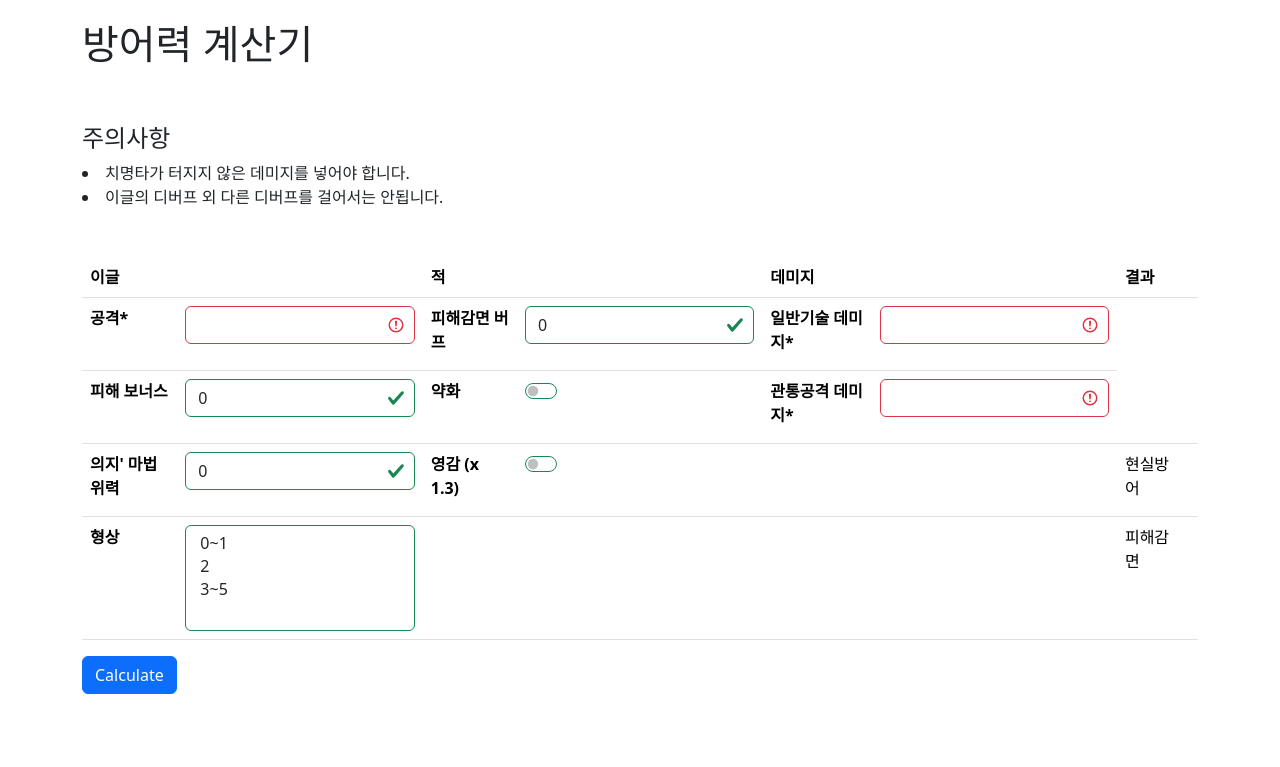
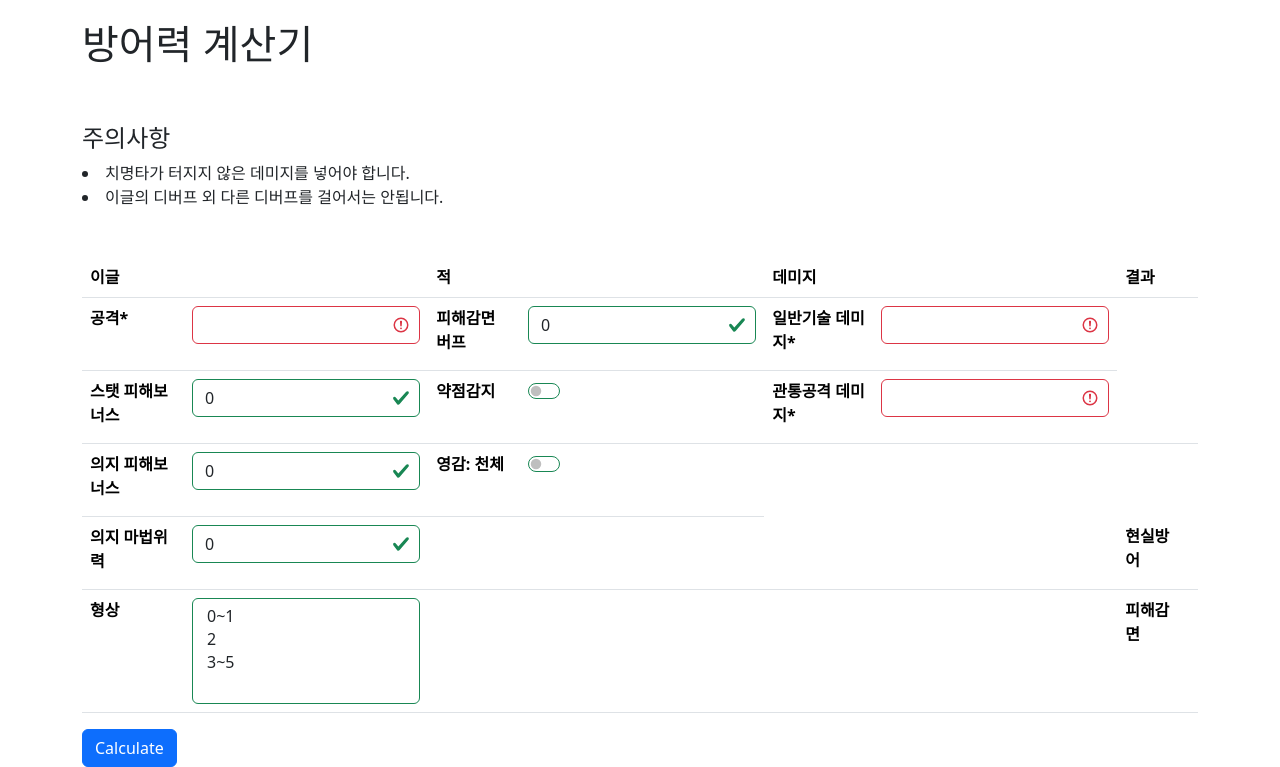
Before and after one commit to dev-connor/Reverse1999-damage-calculator, a Python web app: template reverse1999_damage_calculator/templates/def_calculator.html in a window 1280 px wide. Shown: the part 56-823 px from the top of the page. Before the commit the page ends 750 px from the top, so only its background shows below. Run offline with Jinja, Linux system fonts and the light colour scheme; the template is opened without the code that fills it, so the values that code supplies are empty.

Commit message:
마이너 업데이트
1. 방어력계산기: 의지 피해보너스 추가
2. 데미지계산기: 주의사항 추가, 옵셔널 필드 0 초기값 세팅
3. 일부용어 변경 (특성 등), 일부글자 굵게

```diff
--- a/reverse1999_damage_calculator/templates/def_calculator.html
+++ b/reverse1999_damage_calculator/templates/def_calculator.html
@@ -34,10 +34,10 @@
       <td><input type="number" class="form-control" name="norm_dmg" id="norm_dmg" value="{{ data.norm_dmg }}" required>
     </tr>
     <tr>
-      <th scope="row"><label for="bonus" class="form-label">피해 보너스</label></th>
-      <td><input type="number" class="form-control" name="bonus" id="bonus" value="{{ data.bonus | default(0) }}">
+      <th scope="row"><label for="stat_bonus" class="form-label">스탯 피해보너스</label></th>
+      <td><input type="number" class="form-control" name="stat_bonus" id="stat_bonus" value="{{ data.stat_bonus | default(0) }}">
       <th>
-        <label class="form-check-label" for="weakness">약화</label>
+        <label class="form-check-label" for="weakness">약점감지</label>
     </th>
       <td>
           <div class="form-check form-switch">
@@ -50,19 +50,25 @@
       <td></td>
     </tr>
     <tr>
-      <th scope="row"><label for="spell" class="form-label">의지' 마법위력</label></th>
-      <td><input type="number" class="form-control" name="spell" id="spell" value="{{ data.spell | default(0) }}">
-      <th>
-        <label class="form-check-label" for="afflatus">영감 (x 1.3)</label>
+      <th scope="row"><label for="psy_bonus" class="form-label">의지 피해보너스</label></th>
+      <td><input type="number" class="form-control" name="psy_bonus" id="psy_bonus" value="{{ data.psy_bonus | default(0) }}">
+  <th>
+        <label class="form-check-label" for="afflatus">영감: 천체</label>
     </th>
       <td>
           <div class="form-check form-switch">
           <input class="form-check-input" type="checkbox" role="switch" id="afflatus" name="afflatus" {% if data.afflatus %} checked {% endif %}>
 </div>
+    </tr>
+    <tr>
+      <th scope="row"><label for="spell" class="form-label">의지 마법위력</label></th>
+      <td><input type="number" class="form-control" name="spell" id="spell" value="{{ data.spell | default(0) }}">
+<td></td>
+        <td></td>
       </td>
         <td></td>
         <td></td>
-        <td>현실방어</td>
+        <th>현실방어</th>
         <td>{{ def }}</td>
     </tr>
   <tr>
@@ -78,7 +84,7 @@
       <td></td>
       <td></td>
       <td></td>
-      <td>피해감면</td>
+      <th>피해감면</th>
       <td>{{ dmg_taken }}</td>
   </tr>
   </tbody>
--- a/reverse1999_damage_calculator/web/api/main/model.py
+++ b/reverse1999_damage_calculator/web/api/main/model.py
@@ -6,7 +6,8 @@ from fastapi import Form
 @dataclass
 class DEF:
     atk: int = Form()
-    bonus: int = Form(0)
+    stat_bonus: int = Form(0)
+    psy_bonus: int = Form(0)
     spell: int = Form(0)
     norm_dmg: int = Form()
     pen_dmg: int = Form()
```
Also changed, not shown: reverse1999_damage_calculator/templates/dmg_calculator.html (+8 -4 lines), reverse1999_damage_calculator/web/api/main/view.py (+5 -4 lines).
